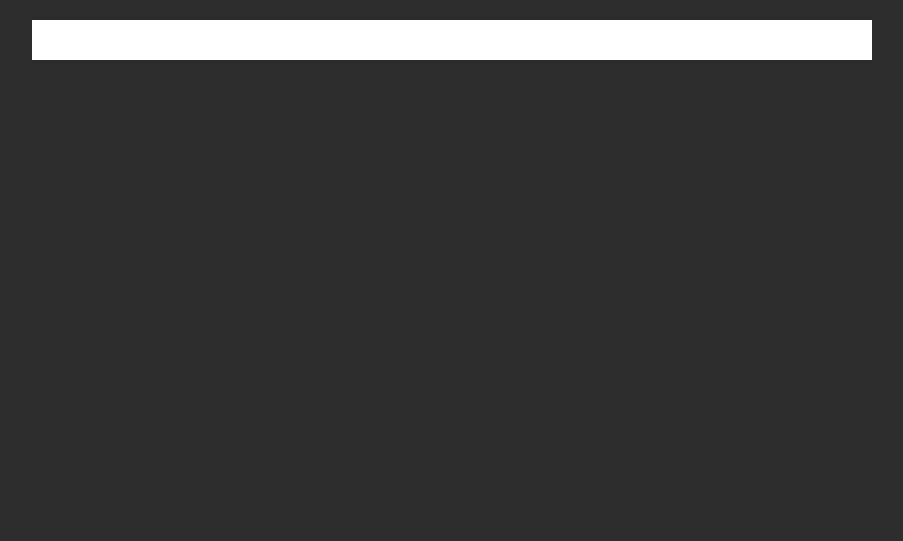
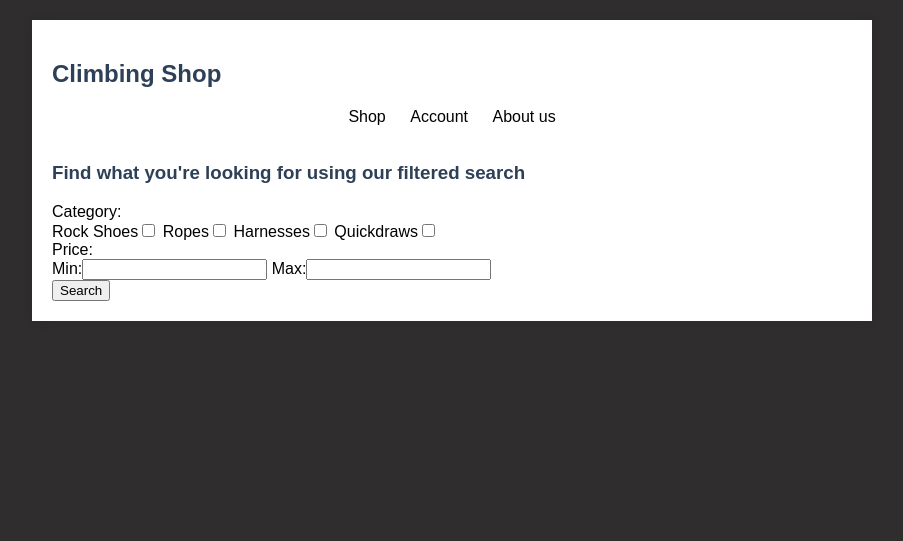
Before and after one commit to mambojam/Personal-Digtial-Portfolio, a Flask app: template templates/store.html in a window 1280 px wide. Shown: the part 118-659 px from the top of the page, without its empty margins (188-1091 px from the left). Run offline with Flask 3, Linux system fonts and the light colour scheme; the template is opened without the code that fills it, so the values that code supplies are empty.

Commit message:
adjusted the projects list templating to generate a link based off the html key in the project dictionary. Started creating the front end for the online store with a filter form which will be used to generate SQL queries and return filtered shop items

```diff
--- a/app.py
+++ b/app.py
@@ -1,6 +1,22 @@
 from flask import Flask, render_template
 
 app = Flask(__name__)
+
+projects_data = [
+
+        {   'html': 'store.html',
+            'title': 'Online Store',
+            'description': 'When I first started learning SQL, I set up a simple DB for online outdoor clothes store. I\'ve now design and integrated a front end for it.',
+            'image': 'static/project1.jpg'
+        },
+        {
+            'html': 'game.html',
+            'title': 'Project 2',
+            'description': 'Description of Project 2.',
+            'image': 'static/project2.jpg'
+        }
+
+]
 
 @app.route('/')
 def home():
@@ -8,29 +24,11 @@ def home():
 
 @app.route('/projects')
 def projects():
-    projects_data = [
-        {
-            'id': 1,
-            'title': 'Online Store',
-            'description': 'When I first started learning SQL, I set up a simple DB for online outdoor clothes store. I\'ve now design and integrated a front end for it.',
-            'image': 'static/project1.jpg'
-        },
-        {
-            'id': 2,
-            'title': 'Project 2',
-            'description': 'Description of Project 2.',
-            'image': 'static/project2.jpg'
-        },
-        # Add more projects as needed
-    ]
     return render_template('projects.html', projects=projects_data)
 
-@app.route('/project/<int:project_id>')
-def project_detail(project_id):
-    return "Hello_world"
-
-
-
+@app.route('/project/<string:html_file>')
+def project_detail(html_file):
+    return render_template(html_file)
 
 if __name__ == '__main__':
     app.run(debug=True)
--- a/static/style.css
+++ b/static/style.css
@@ -68,3 +68,12 @@ h2, h3, p {
     color: var(--charcoal);
     z-index: 1;
 }
+
+/* Styling for the shop starts here */
+nav.shop {
+    text-align: center;
+}
+nav.shop a {
+    color: black;
+    text-decoration: none;
+}
--- /dev/null
+++ b/templates/game.html
@@ -0,0 +1 @@
+{% extends 'layout.html' %}
--- a/templates/projects.html
+++ b/templates/projects.html
@@ -6,7 +6,7 @@
     <div class="project-list">
         {% for project in projects %}
             <div class="project">
-                <a href="{{ url_for('project_detail', project_id=project.id) }}">
+                <a href="{{ url_for('project_detail', html_file=project['html']) }}">
                     <img src="{{ project['image'] }}" alt="{{ project['title'] }}" >
                     <h3>{{ project['title'] }}</h3>
                     <p>{{ project['description'] }}</p>
--- a/templates/store.html
+++ b/templates/store.html
@@ -1 +1,31 @@
 {%extends "layout.html"%}
+{% block title %}Online Store{% endblock%}
+{%block content%}
+    <h2>Climbing Shop</h2>
+    <nav class="shop">
+        <a href="1">Shop</a>
+        <a href="2">Account</a>
+        <a href="3">About us</a>
+    </nav>
+    <br>
+    <div>
+        <h3>Find what you're looking for using our filtered search</h3>
+        <form id="filterForm" action="filter" method="POST" onsubmit="return loadItems()">
+            <label>Category:</label>
+            <br>
+                <label>Rock Shoes<input type ="checkbox"></label>
+                <label>Ropes<input type ="checkbox"></label>
+                <label>Harnesses<input type ="checkbox"></label>
+                <label>Quickdraws<input type ="checkbox"></label>
+            <br>
+            <label>Price:</label>
+            <br>
+                <label>Min:<input type="text" name="minPrice"></label>
+                <label>Max:<input type="text" name="maxPrice"></label>
+            <br>
+            <button type="submit">Search</button>
+        </form>
+    </div>
+
+
+{% endblock %}
```
